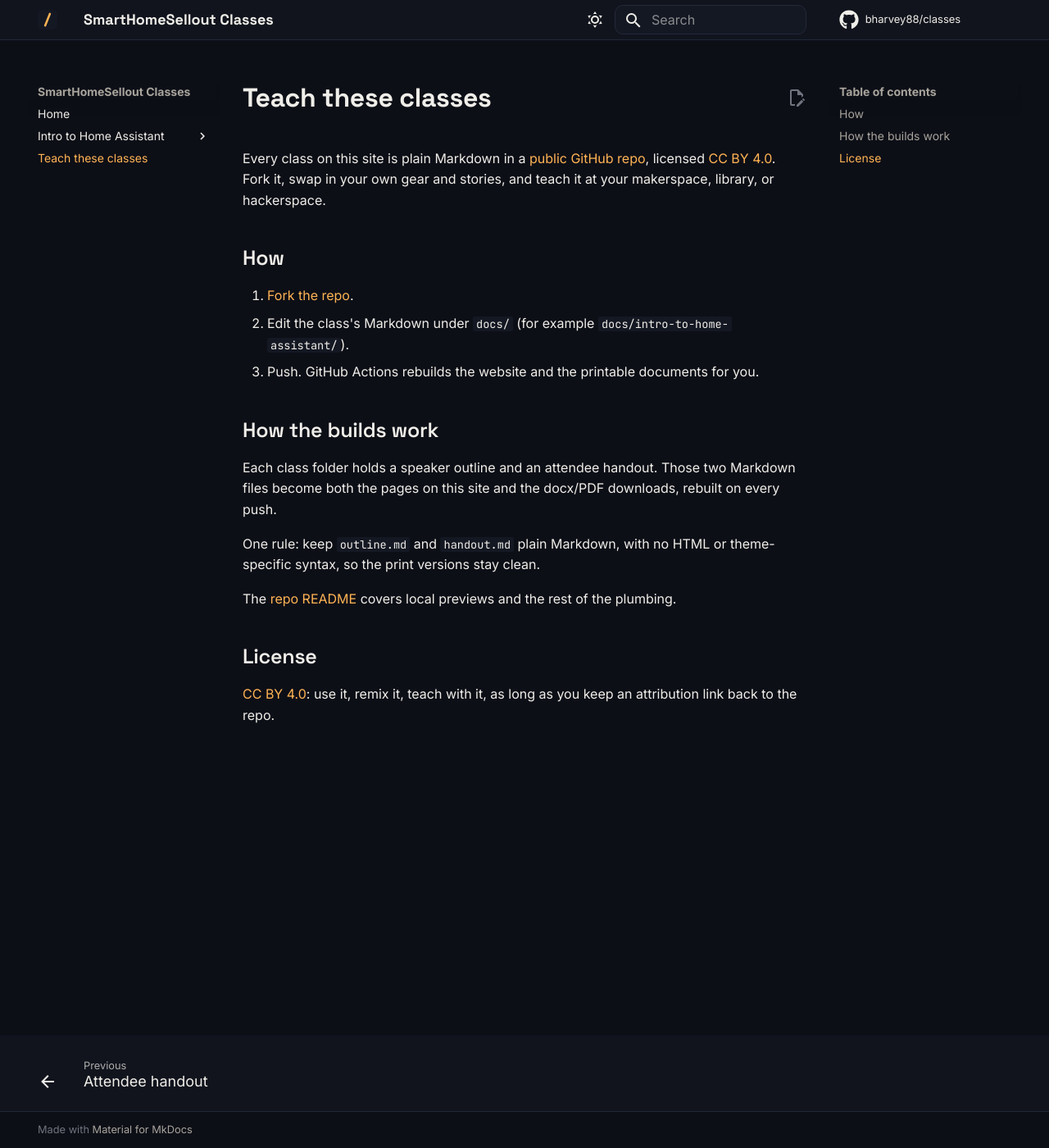
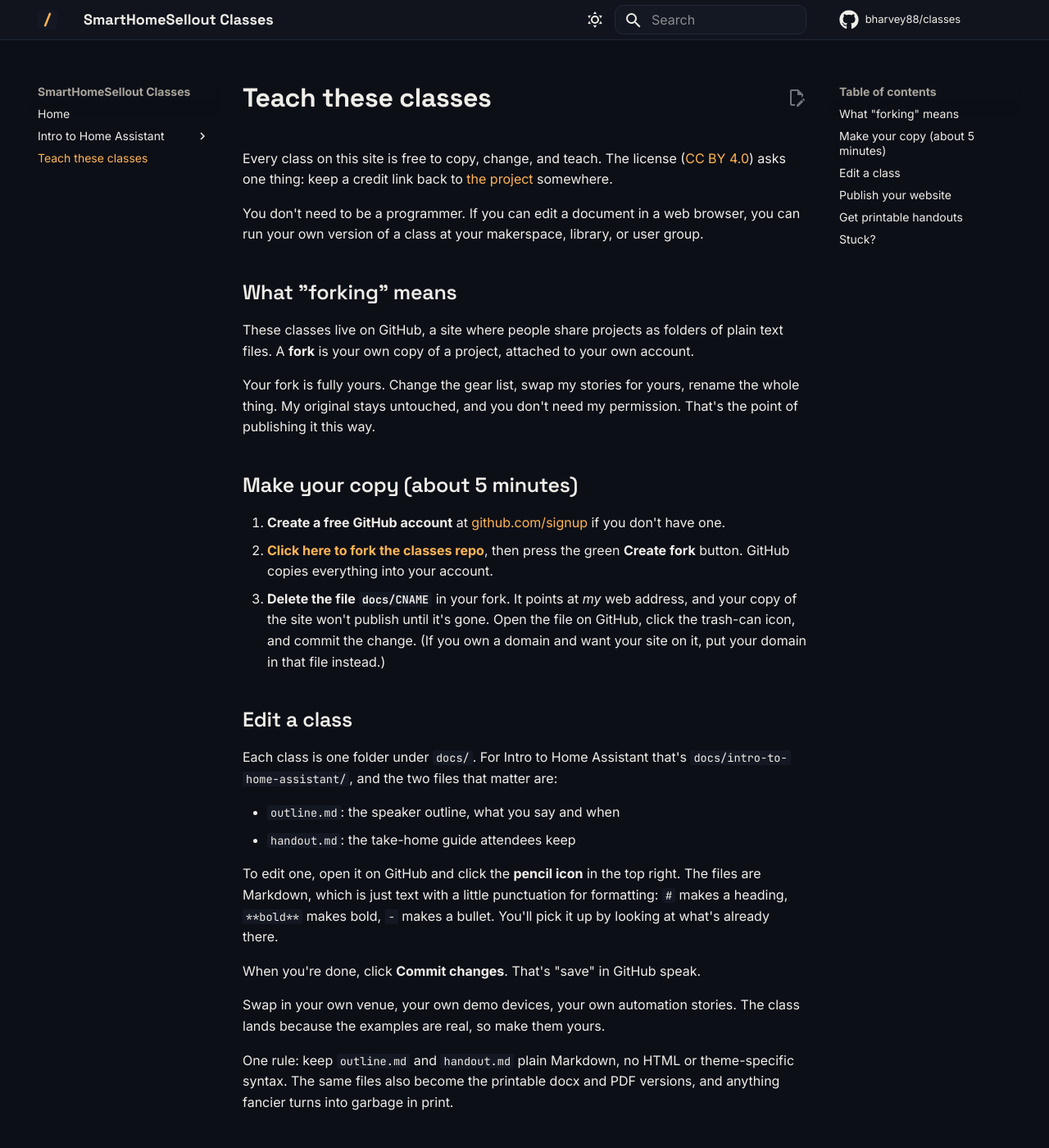
Before and after one commit to bharvey88/classes, an MkDocs documentation site: the page built from docs/teaching.md, in a window 1280 px wide and 1400 px high. Shown: the whole window at 82% size. Built offline with MkDocs 1.6.1 and Material for MkDocs 9.7.7, drawn with Linux system fonts in a browser that asks for light colours; comment, search, counter and statistics services are not loaded; some of the changed text lies outside the part shown.

Commit message:
One mystery giveaway; rewrite teaching page for non-nerds
- Outline: replace the four named Nabu Casa giveaways with a single
  unnamed prize, announced up front, drawn at the end of the night.
  Product recommendations (HA Green, ZWA-2, ZBT-2, Voice PE) stay.
- teaching.md: plain-English fork walkthrough for people who have
  never used GitHub (what a fork is, CNAME gotcha, Pages setup,
  editing in the browser, rolling releases)

```diff
--- a/docs/teaching.md
+++ b/docs/teaching.md
@@ -1,21 +1,54 @@
 # Teach these classes
 
-Every class on this site is plain Markdown in a [public GitHub repo](https://github.com/bharvey88/classes), licensed [CC BY 4.0](https://github.com/bharvey88/classes/blob/main/LICENSE). Fork it, swap in your own gear and stories, and teach it at your makerspace, library, or hackerspace.
+Every class on this site is free to copy, change, and teach. The license ([CC BY 4.0](https://github.com/bharvey88/classes/blob/main/LICENSE)) asks one thing: keep a credit link back to [the project](https://github.com/bharvey88/classes) somewhere.
 
-## How
+You don't need to be a programmer. If you can edit a document in a web browser, you can run your own version of a class at your makerspace, library, or user group.
 
-1. [Fork the repo](https://github.com/bharvey88/classes/fork).
-2. Edit the class's Markdown under `docs/` (for example `docs/intro-to-home-assistant/`).
-3. Push. GitHub Actions rebuilds the website and the printable documents for you.
+## What "forking" means
 
-## How the builds work
+These classes live on GitHub, a site where people share projects as folders of plain text files. A **fork** is your own copy of a project, attached to your own account.
 
-Each class folder holds a speaker outline and an attendee handout. Those two Markdown files become both the pages on this site and the docx/PDF downloads, rebuilt on every push.
+Your fork is fully yours. Change the gear list, swap my stories for yours, rename the whole thing. My original stays untouched, and you don't need my permission. That's the point of publishing it this way.
 
-One rule: keep `outline.md` and `handout.md` plain Markdown, with no HTML or theme-specific syntax, so the print versions stay clean.
+## Make your copy (about 5 minutes)
 
-The [repo README](https://github.com/bharvey88/classes#readme) covers local previews and the rest of the plumbing.
+1. **Create a free GitHub account** at [github.com/signup](https://github.com/signup) if you don't have one.
+2. **[Click here to fork the classes repo](https://github.com/bharvey88/classes/fork)**, then press the green **Create fork** button. GitHub copies everything into your account.
+3. **Delete the file `docs/CNAME`** in your fork. It points at *my* web address, and your copy of the site won't publish until it's gone. Open the file on GitHub, click the trash-can icon, and commit the change. (If you own a domain and want your site on it, put your domain in that file instead.)
 
-## License
+## Edit a class
 
-[CC BY 4.0](https://github.com/bharvey88/classes/blob/main/LICENSE): use it, remix it, teach with it, as long as you keep an attribution link back to the repo.
+Each class is one folder under `docs/`. For Intro to Home Assistant that's `docs/intro-to-home-assistant/`, and the two files that matter are:
+
+- `outline.md`: the speaker outline, what you say and when
+- `handout.md`: the take-home guide attendees keep
+
+To edit one, open it on GitHub and click the **pencil icon** in the top right. The files are Markdown, which is just text with a little punctuation for formatting: `#` makes a heading, `**bold**` makes bold, `-` makes a bullet. You'll pick it up by looking at what's already there.
+
+When you're done, click **Commit changes**. That's "save" in GitHub speak.
+
+Swap in your own venue, your own demo devices, your own automation stories. The class lands because the examples are real, so make them yours.
+
+One rule: keep `outline.md` and `handout.md` plain Markdown, no HTML or theme-specific syntax. The same files also become the printable docx and PDF versions, and anything fancier turns into garbage in print.
+
+## Publish your website
+
+Your fork can have its own free site like this one:
+
+1. In your fork, go to **Settings → Pages**.
+2. Under **Build and deployment**, set **Source** to **GitHub Actions**.
+3. Go to the **Actions** tab. If GitHub asks you to enable workflows, do it, then run the **Deploy site** workflow (or just commit any edit).
+
+A few minutes later your site is live at `https://YOUR-USERNAME.github.io/classes/`.
+
+One more polish step: edit `mkdocs.yml` (in the top folder of your fork) and change `site_url`, `repo_url`, and `repo_name` to point at your fork instead of mine. The site works without this, but its "edit" links will point at me until you do.
+
+## Get printable handouts
+
+Every time you commit a change to a class, GitHub rebuilds that class's Word and PDF files automatically and attaches them to a rolling release (for example [`intro-ha`](https://github.com/bharvey88/classes/releases/tag/intro-ha) on my copy; your fork gets its own). Download the handout from your fork's **Releases** page, print it, hand it out.
+
+The [repo README](https://github.com/bharvey88/classes#readme) covers local previews and the rest of the plumbing, if you want it.
+
+## Stuck?
+
+[Open an issue](https://github.com/bharvey88/classes/issues) on the original project and I'll try to help. And if you teach one of these, tell me how it went. I'd genuinely like to hear.
```
Also changed, not shown: docs/intro-to-home-assistant/outline.md (+14 -9 lines).
